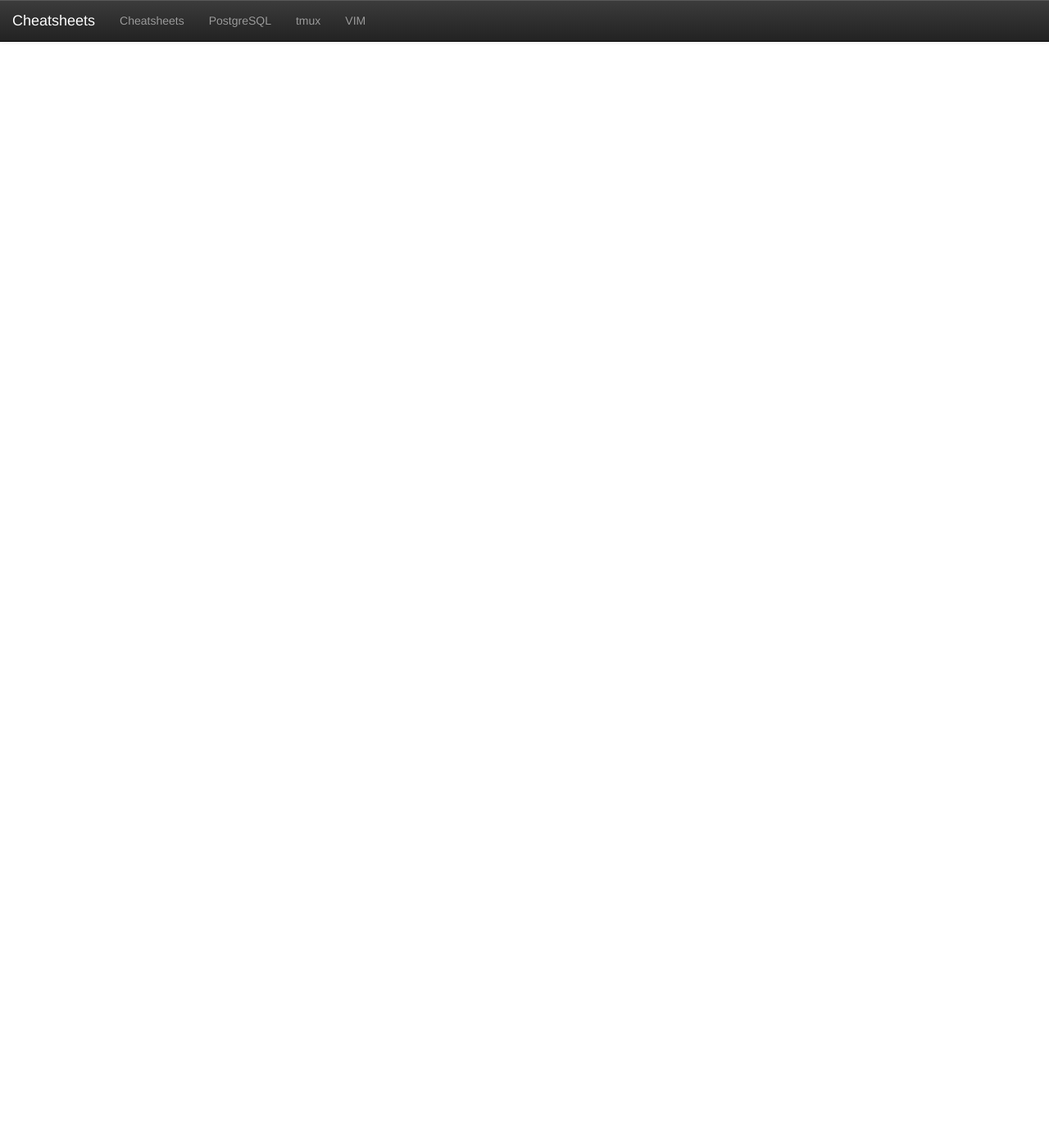
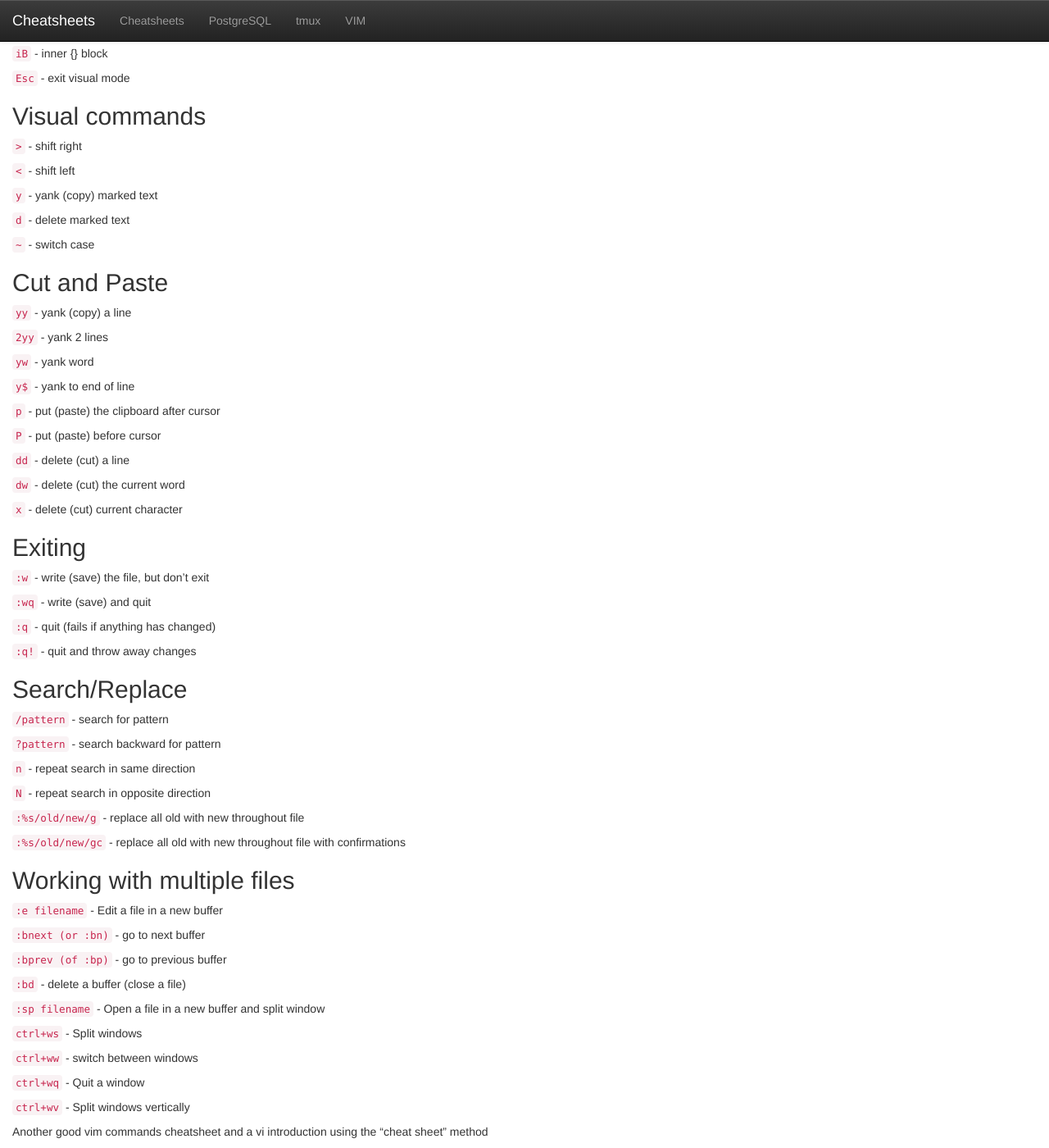
Before and after one commit to glamb/cheatsheets, a Jekyll site: the page built from vim.md, in a window 1280 px wide and 1400 px high, scrolled down 1507 px. Shown: the whole window at 82% size. Built offline with Jekyll 4.4.1, drawn with Linux system fonts in a browser that asks for light colours; nearby versions of some CDN libraries; Markdown is read by kramdown in place of the engine named in the settings; some of the changed text lies outside the part shown.

Commit message:
adding more to vim

```diff
--- a/vim.md
+++ b/vim.md
@@ -2,7 +2,7 @@
 layout: default
 title: VIM
 ---
-## Move
+## Cursor movement
 
 `h` - move left
 
@@ -33,7 +33,9 @@ title: VIM
 `G` - Go To command (prefix with number - 5G goes to line 5)
 
 
-## Insert
+*Note:* Prefix a cursor movement command with a number to repeat it. For example, 4j moves down 4 lines.
+
+## Insert Mode - Inserting/Appending text
 
 `i` - start insert mode at cursor
 
@@ -63,16 +66,121 @@ title: VIM
 
 `c$` - change (replace) to the end of line
 
-`s` - delete character at cursor and subsitute text
+`s`- delete character at cursor and subsitute text
 
-`S` - delete line at cursor and substitute text (same as cc)
+`S`- delete line at cursor and substitute text (same as cc)
 
 `xp` - transpose two letters (delete and paste, technically)
 
-`u` - undo
+`u`- undo
 
-`.` - repeat last command
+`.`- repeat last command
 
 
-## Delete
-## Change
+## Marking text (visual mode)
+
+`v` - start visual mode, mark lines, then do command (such as y-yank)
+
+`V` - start Linewise visual mode
+
+`o` - move to other end of marked area
+
+`Ctrl+v` - start visual block mode
+
+`O` - move to Other corner of block
+
+`aw` - mark a word
+
+`ab` - a () block (with braces)
+
+`aB` - a {} block (with brackets)
+
+`ib` - inner () block
+
+`iB` - inner {} block
+
+`Esc` - exit visual mode
+
+
+## Visual commands
+
+`>` - shift right
+
+`<` - shift left
+
+`y` - yank (copy) marked text
+
+`d` - delete marked text
+
+`~` - switch case
+
+
+## Cut and Paste
+
+`yy` - yank (copy) a line
+
+`2yy` - yank 2 lines
+
+`yw` - yank word
+
+`y$` - yank to end of line
+
+`p` - put (paste) the clipboard after cursor
+
+`P` - put (paste) before cursor
+
+`dd` - delete (cut) a line
+
+`dw` - delete (cut) the current word
+
+`x` - delete (cut) current character
+
+
+## Exiting
+
+`:w` - write (save) the file, but don't exit
+
+`:wq` - write (save) and quit
+
+`:q` - quit (fails if anything has changed)
+
+`:q!` - quit and throw away changes
+
+
+## Search/Replace
+
+`/pattern` - search for pattern
+
+`?pattern` - search backward for pattern
+
+`n` - repeat search in same direction
+
+`N` - repeat search in opposite direction
+
+`:%s/old/new/g` - replace all old with new throughout file
+
+`:%s/old/new/gc` - replace all old with new throughout file with confirmations
+
+
+## Working with multiple files
+
+`:e filename` - Edit a file in a new buffer
+
+`:bnext (or :bn)` - go to next buffer
+
+`:bprev (of :bp)` - go to previous buffer
+
+`:bd` - delete a buffer (close a file)
+
+`:sp filename` - Open a file in a new buffer and split window
+
+`ctrl+ws` - Split windows
+
+`ctrl+ww` - switch between windows
+
+`ctrl+wq` - Quit a window
+
+`ctrl+wv` - Split windows vertically
+
+
+Another good vim commands cheatsheet and a vi introduction using the "cheat sheet" method
```
Also changed, not shown: other parts of vim.md (+4 -3 lines).
